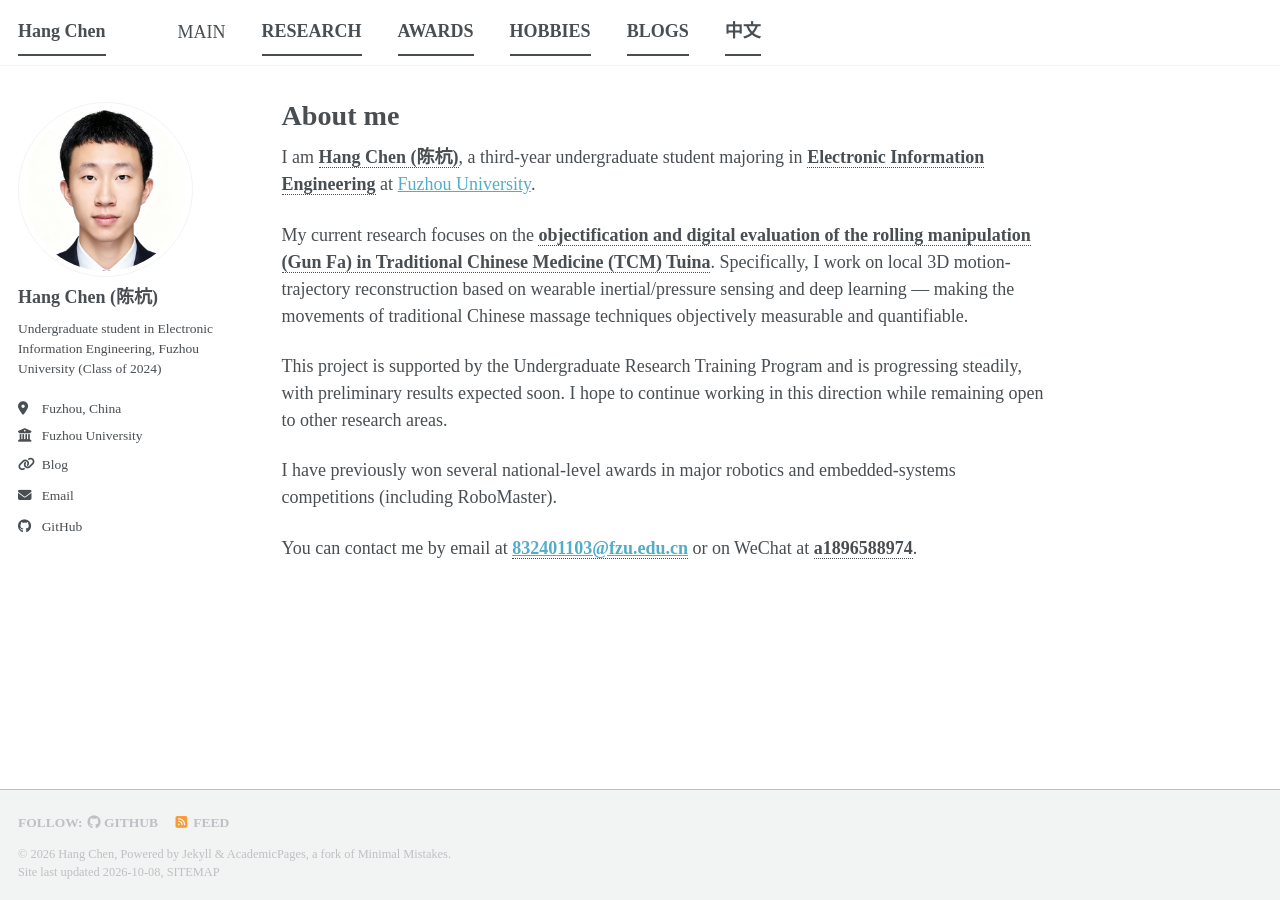
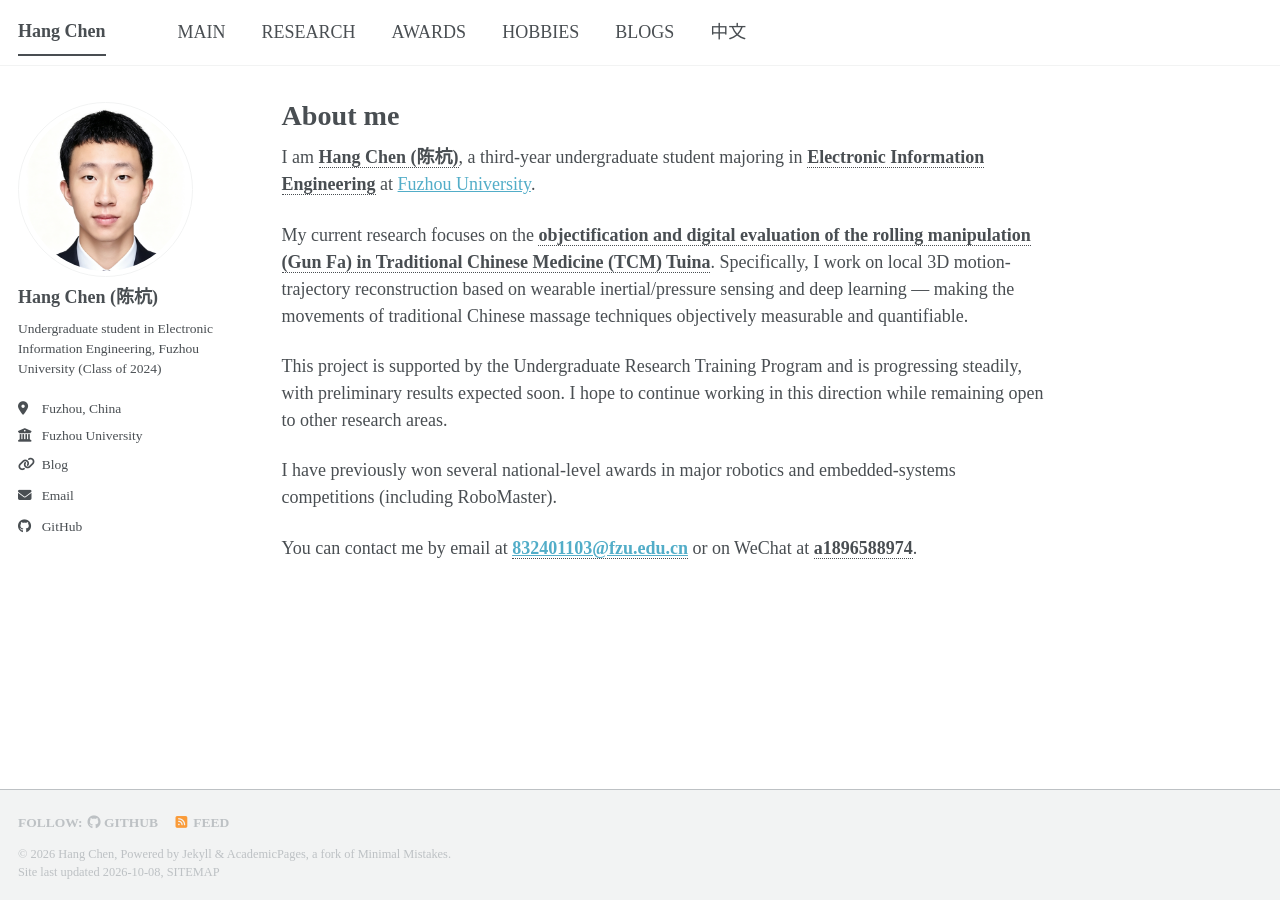
Before and after one commit to Nomkr/Nomkr.github.io, a Jekyll site: the page built from _pages/about.md, in a window 1280 px wide. Built offline with Jekyll 4.4.1, drawn with Linux system fonts in a browser that asks for light colours; a style sheet for code colours, icons or effects is not loaded.

Commit message:
Simplify nav selected state to exact match

```diff
--- a/_includes/masthead.html
+++ b/_includes/masthead.html
@@ -21,12 +21,9 @@
             {% else %}
               {% assign domain = base_path %}
             {% endif %}
-            {% if link_url == '/' %}
-              {% assign is_selected = false %}
-            {% elsif link_url == '/cn/' %}
-              {% assign is_selected = page.url == '/cn/' %}
-            {% else %}
-              {% assign is_selected = page.url contains link_url %}
+            {% assign is_selected = false %}
+            {% if link_url != '/' and page.url == link_url %}
+              {% assign is_selected = true %}
             {% endif %}
             <li class="masthead__menu-item {% if is_selected %}selected{% endif %}">
               <a href="{{ domain }}{{ link_url }}">{{ link_title }}</a>
```
